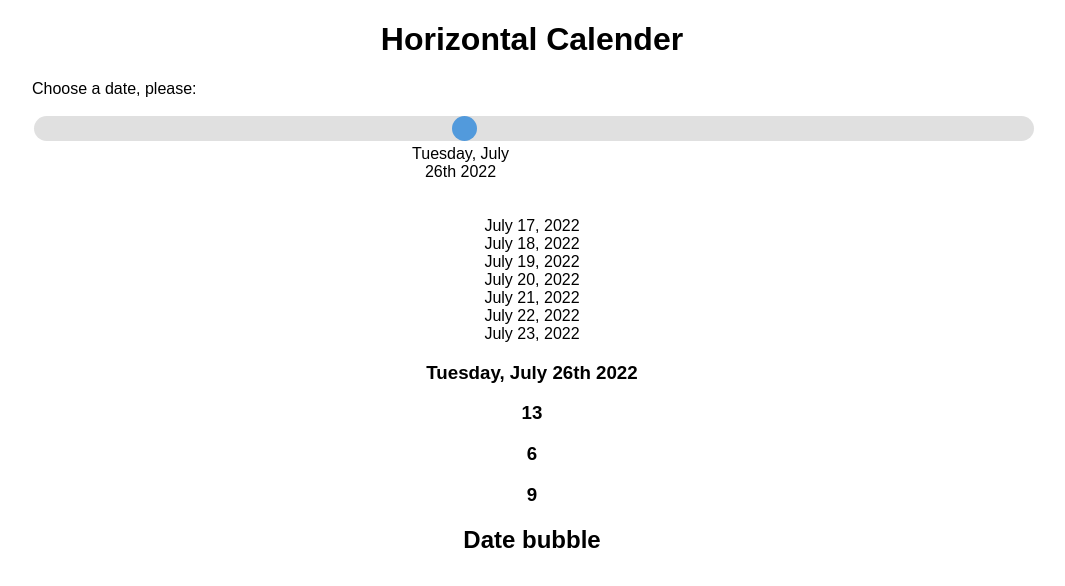
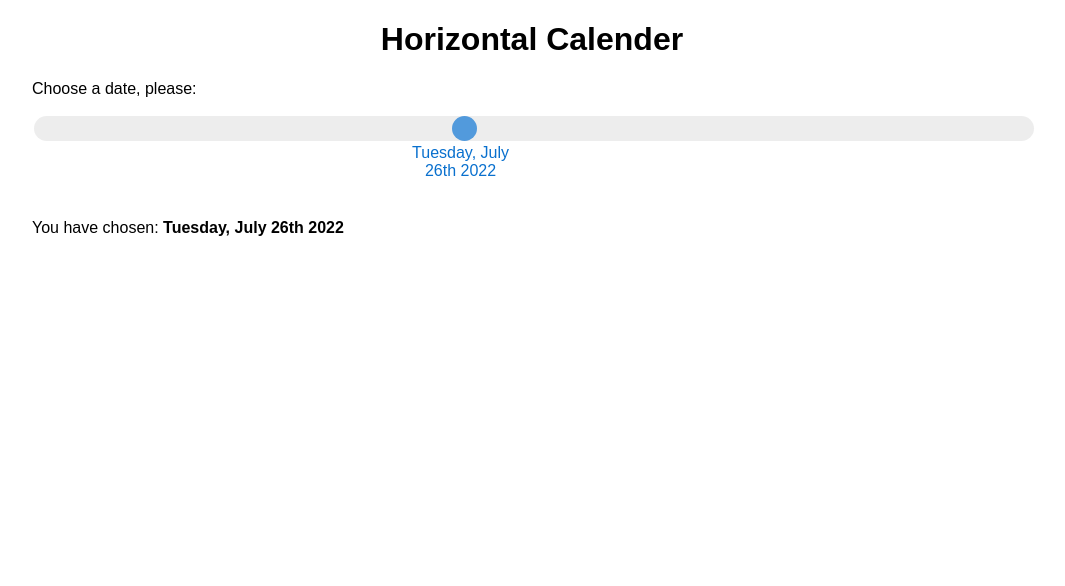
Before and after one commit to IsraaMoqbel/horizontalCalenderTs, a React (Create React App) app: page / in a window 1280 px wide. Shown: the top 586 px of the page, without its empty margins (108-1173 px from the left). Built offline with nearby package versions, Linux system fonts and the light colour scheme.

Commit message:
cleaning code

```diff
--- a/src/components/horizontalCalendar/dateBubble/index.tsx
+++ b/src/components/horizontalCalendar/dateBubble/index.tsx
@@ -1,9 +1,49 @@
+import moment from "moment";
+import {
+  basicBlue,
+  darkBlue,
+  maxSliderValue,
+  minSliderValue
+} from "../../../constants";
+import { formatDate } from "../../../utils/momentHelper";
+import { IDateBubble } from "../../../interfaces/IDateBubble";
 import "./styles.css";
 
-export default function DateBubble() {
+export default function DateBubble({ date }: IDateBubble) {
+  let minValue = minSliderValue;
+  let maxValue = maxSliderValue;
+  let newPosition =
+    ((date - minSliderValue) / (maxSliderValue - minSliderValue)) * 100;
+
   return (
-    <div className="Container">
-      <h2>Date bubble</h2>
+    <div
+      className="date-value"
+      style={{
+        left: `${newPosition}%`,
+        marginLeft: `${
+          // fix offset
+          date.toString() === minValue.toString()
+            ? "0"
+            : date.toString() === maxValue.toString()
+            ? "-10%"
+            : "-5%"
+        }`,
+        fontWeight:
+          // make current day stands out
+          moment().weekday().toString() === date.toString()
+            ? "bolder"
+            : "lighter",
+        color:
+          moment().weekday().toString() === date.toString()
+            ? darkBlue
+            : basicBlue,
+        fontStyle:
+          moment().weekday().toString() === date.toString()
+            ? "italic"
+            : "normal"
+      }}
+    >
+      {formatDate(moment().day(date).toString())}
     </div>
   );
 }
--- a/src/components/horizontalCalendar/dateBubble/styles.css
+++ b/src/components/horizontalCalendar/dateBubble/styles.css
@@ -1,4 +1,8 @@
-.Container {
-  font-family: sans-serif;
+.date-value {
+  width: 10%;
+  margin-top: 20px;
+  margin: auto;
+  margin-top: 30px;
+  position: absolute;
   text-align: center;
 }
--- a/src/components/horizontalCalendar/index.tsx
+++ b/src/components/horizontalCalendar/index.tsx
@@ -1,23 +1,20 @@
 import { useState, ChangeEvent } from "react";
+import moment from "moment";
+import DateBubble from "./dateBubble";
+import { maxSliderValue, minSliderValue } from "../../constants";
+import { formatDate } from "../../utils/momentHelper";
 import "./styles.css";
-import DateBubble from "./dateBubble";
-import moment from "moment";
-import { maxSliderValue, minSliderValue } from "../../constants";
-import { getWeekDays, formatDate } from "../../utils/momentHelper";
-// import moment from "moment";
 
 export default function HorizontalCalender() {
-  const [date, setDate] = useState(moment().weekday() + 3);
+  const [date, setDate] = useState(minSliderValue + 3);
   let minValue = minSliderValue;
   let maxValue = maxSliderValue;
-
-  let newPosition =
-    ((date - moment().weekday()) / (maxSliderValue - moment().weekday())) * 100;
 
   return (
     <div className="container">
       <p className="prompt">Choose a date, please:</p>
       <div className="slider-container">
+        <DateBubble date={date} />
         <input
           type="range"
           className="slider"
@@ -26,40 +23,11 @@ export default function HorizontalCalender() {
           value={date}
           onChange={(e: ChangeEvent<any>) => setDate(e.target.value)}
         />
-        <div
-          className="date-value"
-          style={{
-            left: `${newPosition}%`,
-            marginLeft: `${
-              date.toString() === minValue.toString()
-                ? "0"
-                : date.toString() === maxValue.toString()
-                ? "-10%"
-                : "-5%"
-            }`
-          }}
-        >
-          {moment().day(date).format("dddd, MMMM Do YYYY").toString()}
-        </div>
       </div>
       <br />
-      <br />
-      <br />
-      <br />
-
-      <div>
-        {getWeekDays().map((e) => (
-          <>
-            <span key={e.toString()}>{formatDate(e.toString())}</span>
-            <br />
-          </>
-        ))}
-      </div>
-      <h3>{moment().day(date).format("dddd, MMMM Do YYYY").toString()}</h3>
-      <h3> {maxSliderValue.toString()} </h3>
-      <h3> {moment().weekday().toString()} </h3>
-      <h3> {date} </h3>
-      <DateBubble />
+      <p>
+        You have chosen: <b>{formatDate(moment().weekday(date).toString())}</b>
+      </p>
     </div>
   );
 }
--- a/src/components/horizontalCalendar/styles.css
+++ b/src/components/horizontalCalendar/styles.css
@@ -3,6 +3,7 @@
   width: 80%;
   max-width: 1000px;
   margin: auto;
+  text-align: left;
 }
 
 .prompt {
@@ -14,7 +15,7 @@
   appearance: none;
   width: 100%; /* Full-width */
   height: 25px; /* Specified height */
-  background: #d3d3d3; /* Grey background */
+  background: var(--light-grey); /* Grey background */
   outline: none; /* Remove outline */
   opacity: 0.7; /* Set transparency (for mouse-over effects on hover) */
   -webkit-transition: 0.2s; /* 0.2 seconds transition on hover */
@@ -32,7 +33,7 @@
   appearance: none;
   width: 25px; /* Set a specific slider handle width */
   height: 25px; /* Slider handle height */
-  background: #0970ce; /* Green background */
+  background: var(--blue); /* Green background */
   cursor: pointer; /* Cursor on hover */
   border-radius: 50%;
 }
@@ -40,16 +41,11 @@
 .slider::-moz-range-thumb {
   width: 25px; /* Set a specific slider handle width */
   height: 25px; /* Slider handle height */
-  background: #0970ce; /* Green background */
+  background: var(--blue); /* Green background */
   cursor: pointer; /* Cursor on hover */
 }
 
 .slider-container {
   width: 100%;
+  margin-bottom: 40px;
 }
-
-.date-value {
-  width: 10%;
-  margin: auto;
-  position: absolute;
-}
--- a/src/constants/index.ts
+++ b/src/constants/index.ts
@@ -2,3 +2,7 @@ import moment from "moment";
 
 export const minSliderValue = moment().weekday();
 export const maxSliderValue = moment().weekday() + 7;
+
+export const basicBlue = "#0970ce";
+export const darkBlue = "#01407a";
+export const lightBlue = "#8bc7ff";
--- /dev/null
+++ b/src/interfaces/IDateBubble.ts
@@ -0,0 +1,3 @@
+export interface IDateBubble {
+  date: number;
+}
--- a/src/styles.css
+++ b/src/styles.css
@@ -1,3 +1,11 @@
+:root {
+  --blue: #0970ce;
+  --dark-blue: #01407a;
+  --light-blue: #8bc7ff;
+
+  --light-grey: #e6e6e6;
+}
+
 .app {
   font-family: sans-serif;
   text-align: center;
--- a/src/utils/momentHelper.ts
+++ b/src/utils/momentHelper.ts
@@ -2,7 +2,7 @@ import moment from "moment";
 
 export const formatDate = (date: string, locale: string = "en") => {
   moment.locale(locale);
-  return moment(date).format("MMMM D, YYYY");
+  return moment(date).format("dddd, MMMM Do YYYY");
 };
 
 export const getWeekDays = () => {
```
